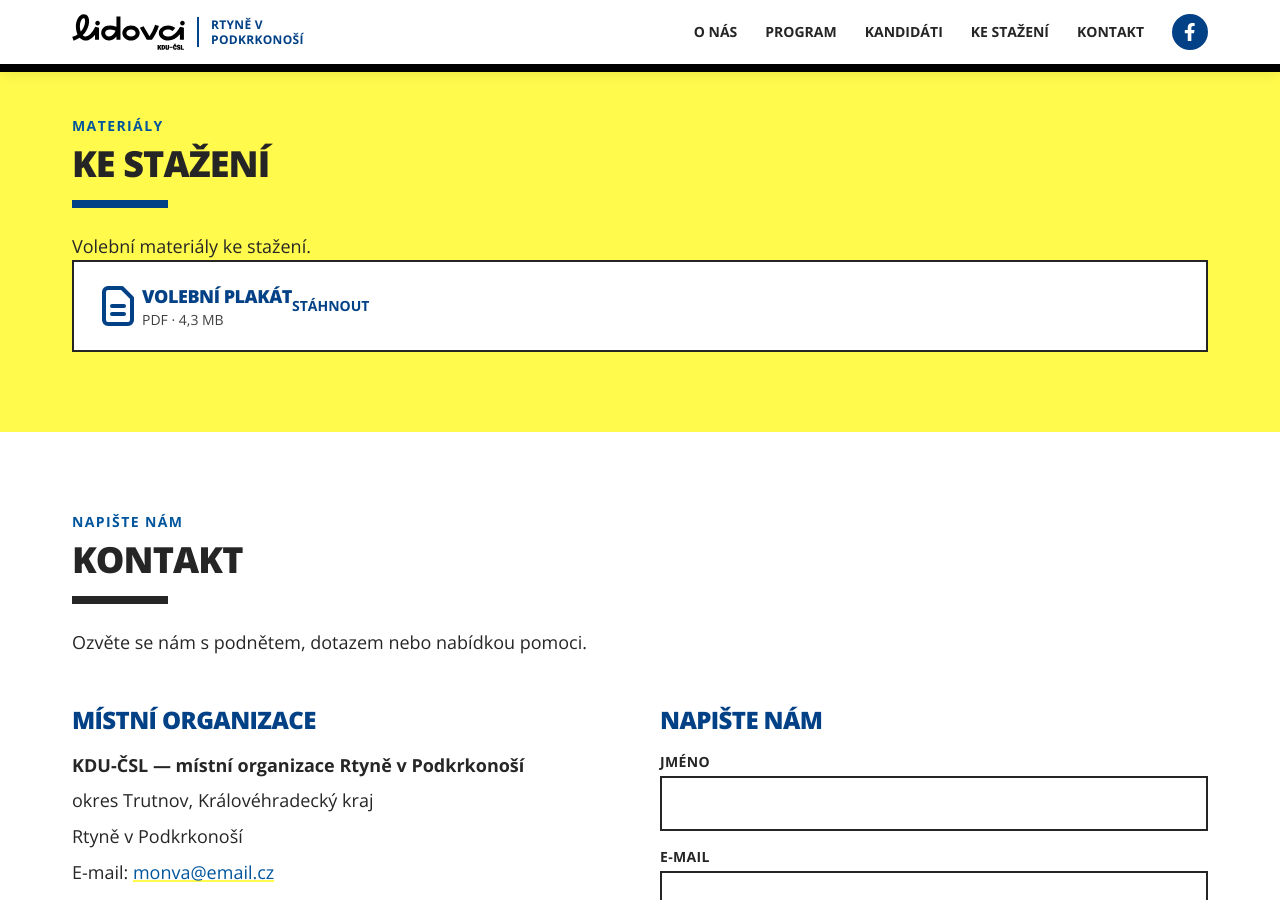
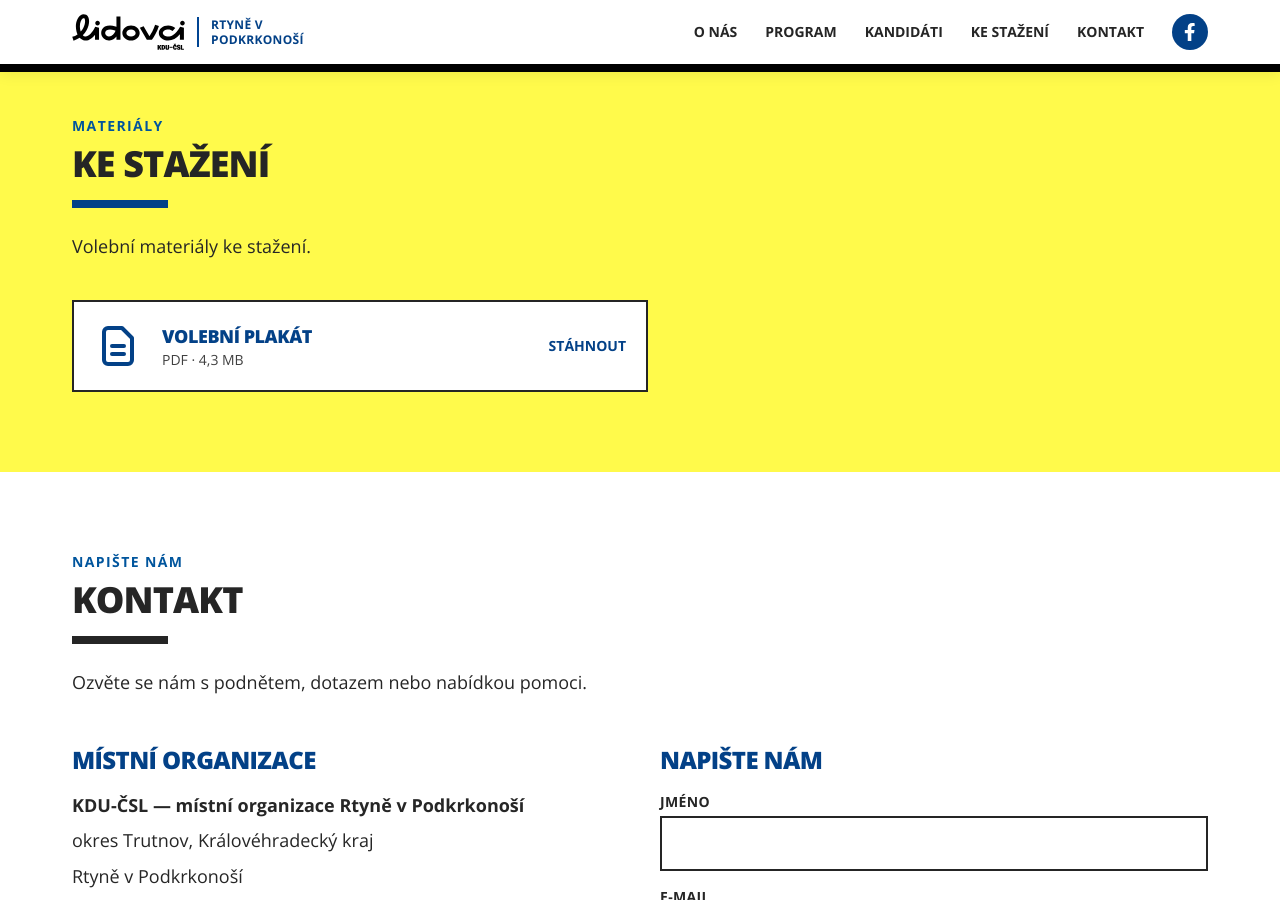
Before and after one commit to mtjns/lidovcirtyne, a Jekyll site: the page built from index.html, in a window 1280 px wide and 900 px high, scrolled down 5722 px. Built offline with Jekyll 4.4.1, drawn with Linux system fonts in a browser that asks for light colours.

Commit message:
update style

```diff
--- a/assets/css/style.css
+++ b/assets/css/style.css
@@ -761,6 +761,10 @@
   margin-bottom: 0.25rem;
 }
 
+.mb-10 {
+  margin-bottom: 2.5rem;
+}
+
 .mb-12 {
   margin-bottom: 3rem;
 }
@@ -783,6 +787,10 @@
 
 .mb-8 {
   margin-bottom: 2rem;
+}
+
+.ml-auto {
+  margin-left: auto;
 }
 
 .mt-1 {
@@ -889,12 +897,20 @@
   width: 100%;
 }
 
+.min-w-0 {
+  min-width: 0px;
+}
+
 .max-w-2xl {
   max-width: 42rem;
 }
 
 .max-w-3xl {
   max-width: 48rem;
+}
+
+.max-w-xl {
+  max-width: 36rem;
 }
 
 .flex-1 {
@@ -939,6 +955,10 @@
 
 .gap-3 {
   gap: 0.75rem;
+}
+
+.gap-5 {
+  gap: 1.25rem;
 }
 
 .gap-6 {
@@ -1108,6 +1128,10 @@
   padding-top: 1.5rem;
 }
 
+.text-justify {
+  text-align: justify;
+}
+
 .font-heading {
   font-family: "Open Sans", Arial, Helvetica, sans-serif;
 }
@@ -1272,6 +1296,10 @@
   text-decoration-thickness: 4px;
 }
 
+.underline-offset-4 {
+  text-underline-offset: 4px;
+}
+
 .underline-offset-8 {
   text-underline-offset: 8px;
 }
@@ -1282,12 +1310,23 @@
   box-shadow: var(--tw-ring-offset-shadow, 0 0 #0000), var(--tw-ring-shadow, 0 0 #0000), var(--tw-shadow);
 }
 
+.transition-colors {
+  transition-property: color, background-color, border-color, text-decoration-color, fill, stroke;
+  transition-timing-function: cubic-bezier(0.4, 0, 0.2, 1);
+  transition-duration: 150ms;
+}
+
 .marker\:text-lidovci-blue *::marker {
   color: rgb(3 65 135 );
 }
 
 .marker\:text-lidovci-blue::marker {
   color: rgb(3 65 135 );
+}
+
+.hover\:bg-lidovci-blue-light:hover {
+  --tw-bg-opacity: 1;
+  background-color: rgb(229 246 255 / var(--tw-bg-opacity, 1));
 }
 
 .hover\:text-lidovci-yellow:hover {
@@ -1308,6 +1347,10 @@
 
 .focus\:ring-lidovci-blue\/40:focus {
   --tw-ring-color: rgb(3 65 135 / 0.4);
+}
+
+.group:hover .group-hover\:underline {
+  text-decoration-line: underline;
 }
 
 @media (min-width: 640px) {
```
